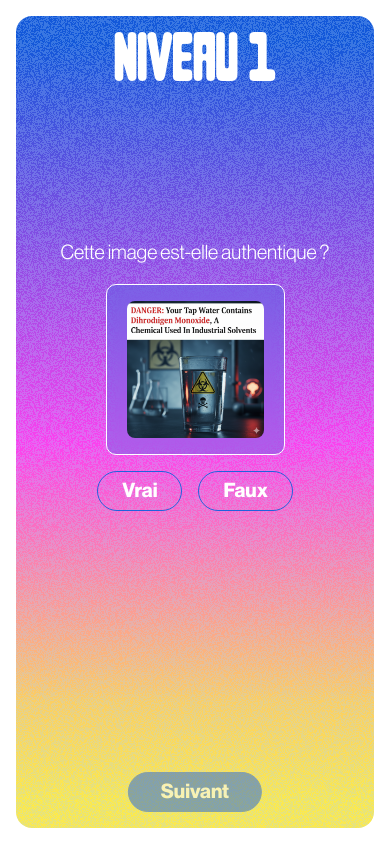
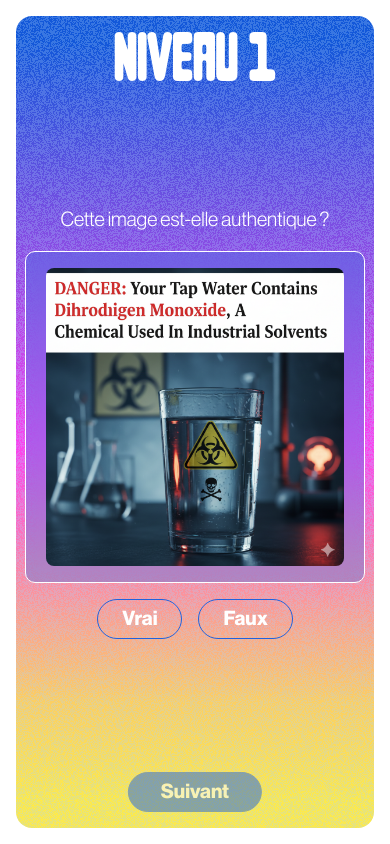
Before and after one commit to adelaidepillois/hackathon, a Next.js app: page /game in a window 390 px wide. Both pictures are taken after a click on the button "Lancer le niveau". Built offline with nearby package versions, Linux system fonts and the light colour scheme.

Commit message:
style: améliorer le positionnement et la responsivité dans QuizStep
- Centrer le contenu au centre de l'écran avec absolute positioning
- Ajuster la largeur de l'image sur mobile (87% de la largeur)
- Ajouter style titleLevel pour le titre du niveau

```diff
--- a/components/game/QuizStep.tsx
+++ b/components/game/QuizStep.tsx
@@ -177,17 +177,17 @@ export default function QuizStep({ stepTitle, questions, onComplete, levelTitle
       </h3> */}
 
       {levelTitle && (
-        <h4 className={`${styles.titleFinish} text-white mb-6 fixed top-8 left-1/2 -translate-x-1/2 z-40`}>
+        <h4 className={`${styles.titleLevel} text-white mb-6 fixed top-8 left-1/2 -translate-x-1/2 z-40`}>
           {levelTitle}
         </h4>
       )}
 
-      <div className="flex flex-col justify-center items-center">
+      <div className="absolute inset-0 flex flex-col justify-center items-center">
         <p className={`${styles.paragraphLarge} mb-4 text-white`}>
           {currentQuestion.question}
         </p>
         {isImageQuestion && currentQuestion.imageUrl && (
-          <div className="mb-4 w-[50%] flex justify-center px-5 py-4 border-white border rounded-[10px] bg-[hsl(219,73%,50%,0.3)] backdrop-blur-md text-white transition-all duration-300">
+          <div className="mb-4 w-[87%] md:max-w-[50%] flex justify-center px-5 py-4 border-white border rounded-[10px] bg-[hsl(219,73%,50%,0.3)] backdrop-blur-md text-white transition-all duration-300">
             <img
               src={currentQuestion.imageUrl}
               alt="Question image"
--- a/styles.js
+++ b/styles.js
@@ -10,7 +10,7 @@ const styles = {
     levelCardAction: "font-neue font-bold text-[20px] md:text-[22px]",
     titleFinish: "text-white font-moore text-[70px] md:text-[190px] leading-[0.8]",
     titleSecondFinish: "text-white font-moore text-[70px] md:text-[150px] leading-[0.8]",
-
+    titleLevel: "text-white font-moore text-[70px] md:text-[80px] leading-[0.8]",
 };
 
 export { styles };
```
